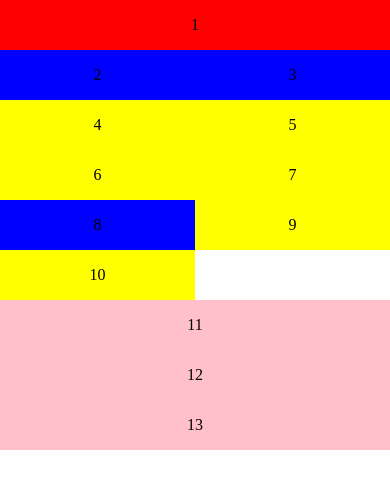
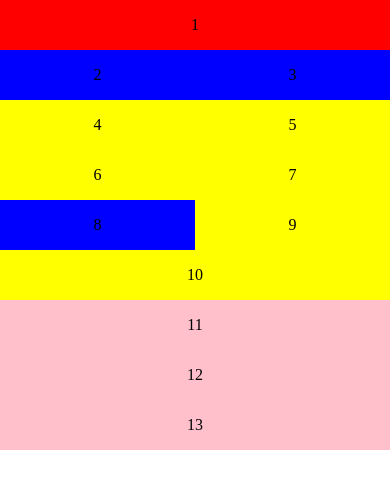
Before and after one commit to JorgeAlcaldeG/CSS-Layout, a plain HTML site: page index.html in a window 390 px wide. Drawn offline with Linux system fonts and the light colour scheme.

Commit message:
Estilos responsive añadidos

```diff
--- a/css/styles.css
+++ b/css/styles.css
@@ -47,4 +47,7 @@ body {
     .column-4 {
         width: 50%;
     }
+    #caja10 {
+        width: 100%;
+    }
 }
--- a/index.html
+++ b/index.html
@@ -44,7 +44,7 @@
         <div class="column-4">
             <p>9</p>
         </div>
-        <div class="column-4">
+        <div class="column-4" id="caja10">
             <p>10</p>
         </div>
     </div>
```
